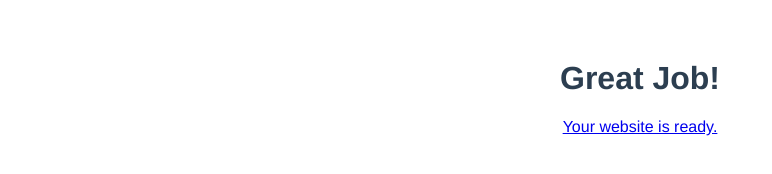
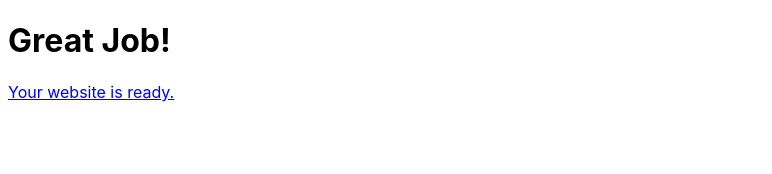
Before and after one commit to caged/node-starter, a website built with Vite: page index.html in a window 1280 px wide. Shown: the whole page, without its empty margins (0-772 px from the left). Built offline with nearby package versions, Linux system fonts and the light colour scheme.

Commit message:
tweak a few things

```diff
--- a/index.html
+++ b/index.html
@@ -8,6 +8,6 @@
   </head>
   <body>
     <div id="app"></div>
-    <script type="module" src="/main.js"></script>
+    <script type="module" src="./main.js"></script>
   </body>
 </html>
--- a/style.css
+++ b/style.css
@@ -1,8 +1,5 @@
-#app {
-  font-family: Avenir, Helvetica, Arial, sans-serif;
-  -webkit-font-smoothing: antialiased;
-  -moz-osx-font-smoothing: grayscale;
-  text-align: center;
-  color: #2c3e50;
-  margin-top: 60px;
+body {
+  font-family: -apple-system, BlinkMacSystemFont, "Segoe UI", Roboto, Oxygen,
+    Ubuntu, Cantarell, "Open Sans", "Helvetica Neue", sans-serif;
+  font-size: 16px;
 }
```
